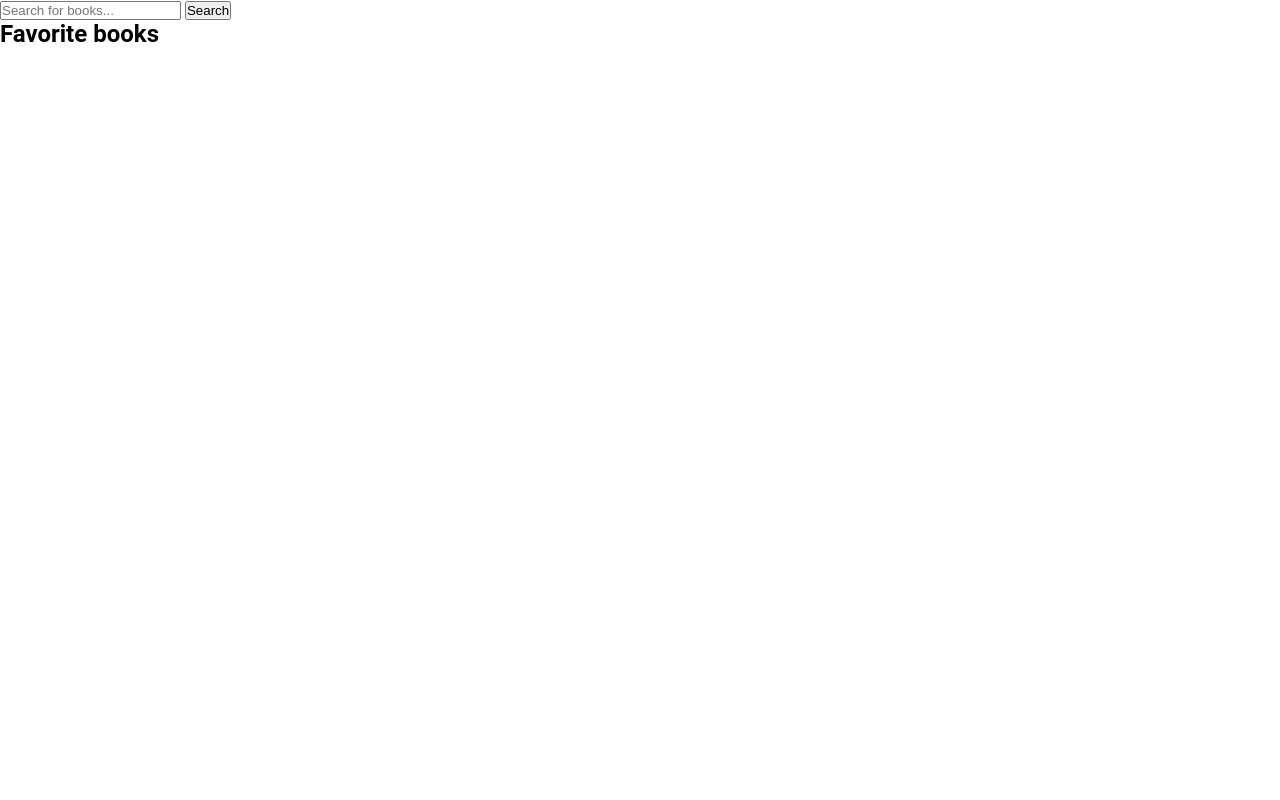
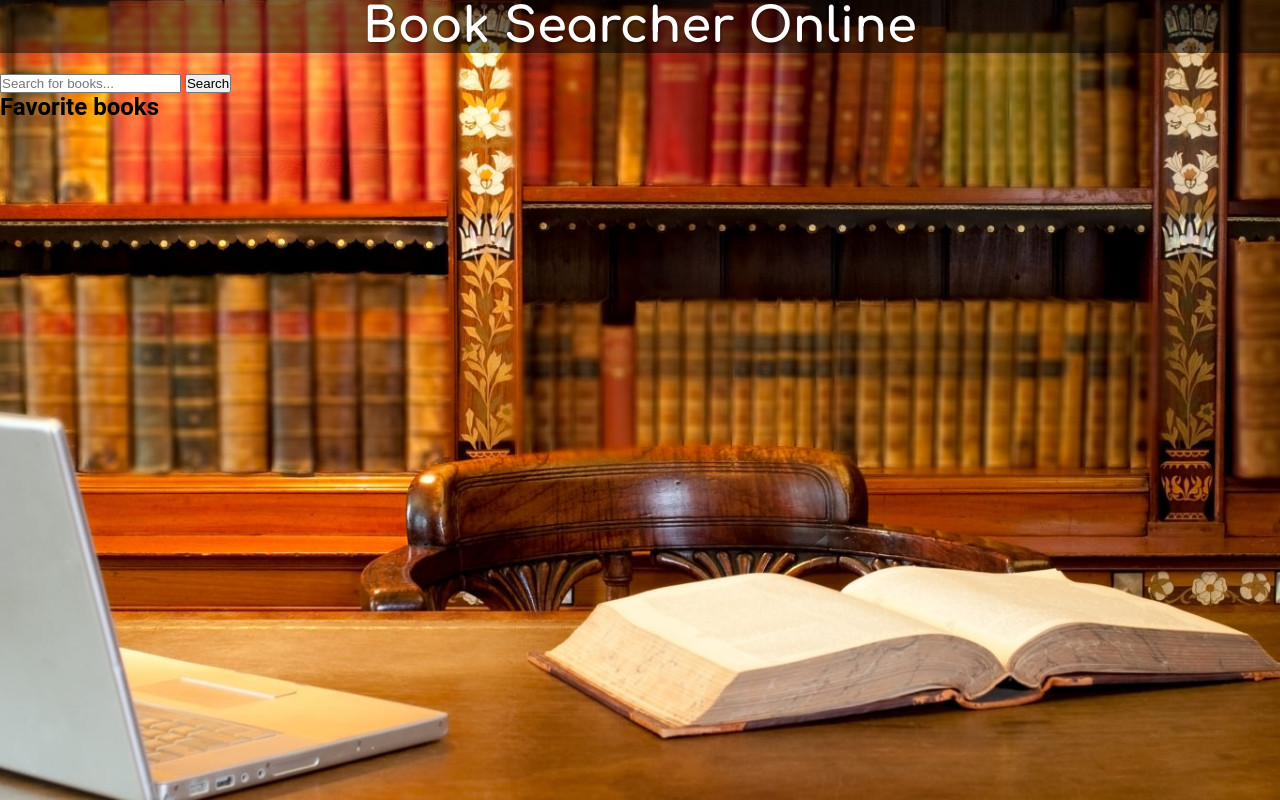
Before and after one commit to Morloken/BookSearcherOnline, a website: page public/index.html in a window 1280 px wide. Drawn offline with nearby package versions, Linux system fonts and the light colour scheme; no server answers; a web font is replaced by a local one.

Commit message:
added bg, basic styles, added deleting prompt of the user after pressing Search

```diff
--- a/public/css/styles.css
+++ b/public/css/styles.css
@@ -6,4 +6,23 @@
 
 body{
     font-family: 'Roboto', sans-serif;
+    background-image: url(../../photos/library.jpg);
+    background-repeat: no-repeat;
+    background-size: cover;
+    background-position: center;
+    height: 100vh;
+    display: flex;
+    flex-direction: column;
+
 }
+.site-title{
+    text-align: center;
+    font-family: "Comfortaa", sans-serif;
+    margin-bottom: 20px;
+    color: #fff;
+    font-size: 3rem;
+    text-shadow: 1px 1px 3px rgba(0, 0, 0, 0.5);
+    background-blend-mode:overlay;
+    background-color: rgba(0, 0, 0, 0.5);
+    padding-top: 1fr;
+}
--- a/public/index.html
+++ b/public/index.html
@@ -1,5 +1,6 @@
 <!DOCTYPE html>
 <html lang="en">
+
 <head>
     <meta charset="UTF-8">
     <meta name="viewport" content="width=device-width, initial-scale=1.0">
@@ -8,8 +9,20 @@
     <script src="./js/main.js" defer></script>
 
     <link rel="stylesheet" href="./css/styles.css">
+
+    <link rel="preconnect" href="https://fonts.googleapis.com">
+    <link rel="preconnect" href="https://fonts.gstatic.com" crossorigin>
+
+    <!-- fonts -->
+    <link
+        href="https://fonts.googleapis.com/css2?family=Comfortaa:wght@300..700&family=Libre+Franklin:ital,wght@0,100..900;1,100..900&family=Playwrite+DK+Uloopet:wght@100..400&display=swap"
+        rel="stylesheet">
+
+
 </head>
+
 <body>
+    <h1 class="site-title">Book Searcher Online</h1>
     <div class="app">
         <input type="text" id="search-input" placeholder="Search for books...">
         <button id="search-button">Search</button>
@@ -23,4 +36,5 @@
 
     </div>
 </body>
+
 </html>
--- a/public/js/main.js
+++ b/public/js/main.js
@@ -5,6 +5,7 @@ $(document).ready(function() {
         alert('Please enter a search query');
         return;
       }
+      $('#search-input').val() = '';
       $.get(`/api/books/search?query=${query}`, function(data) {
         $('#books-container').empty();
         console.log('API Response:', data);
```
Also changed, not shown: photos/library.jpg (added).
